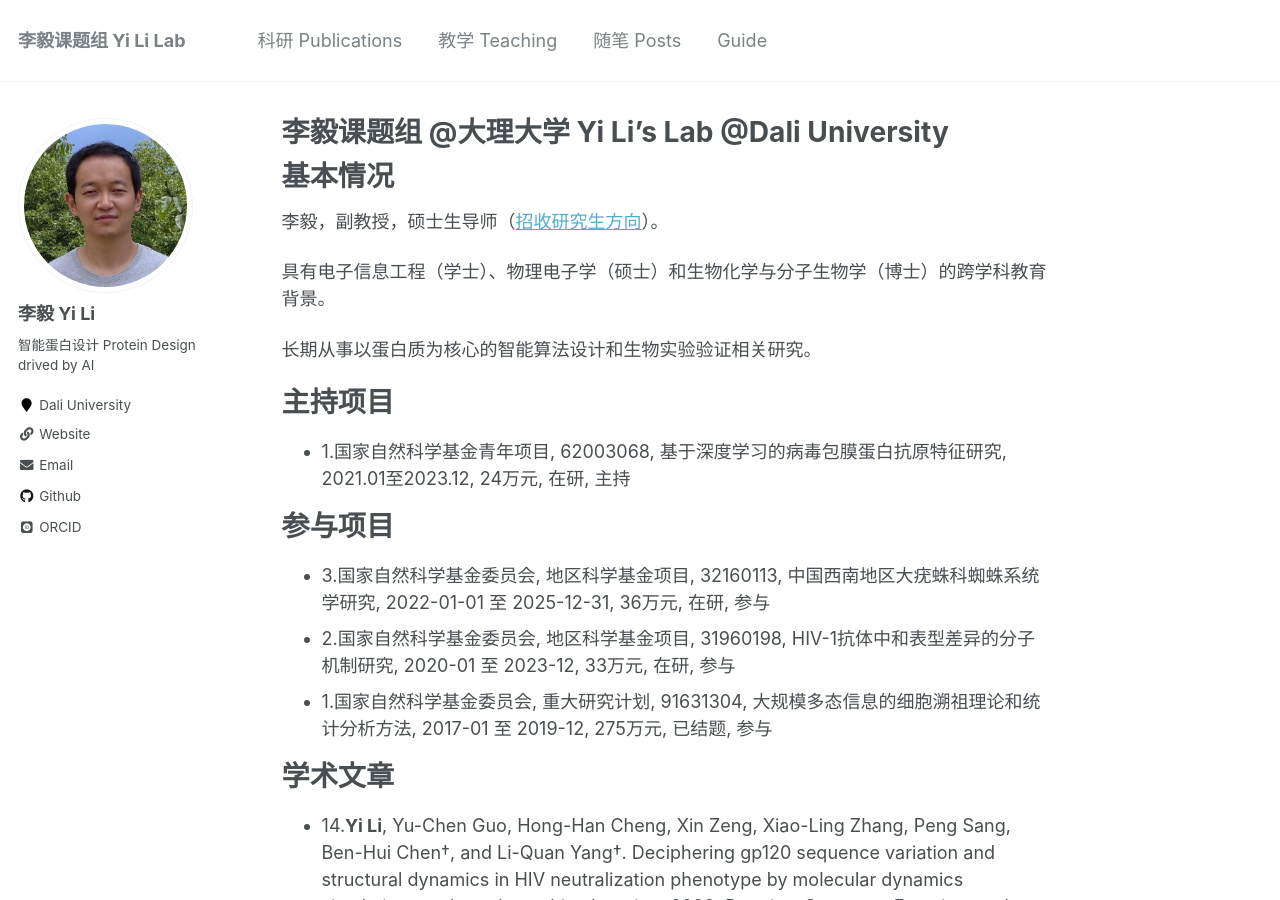
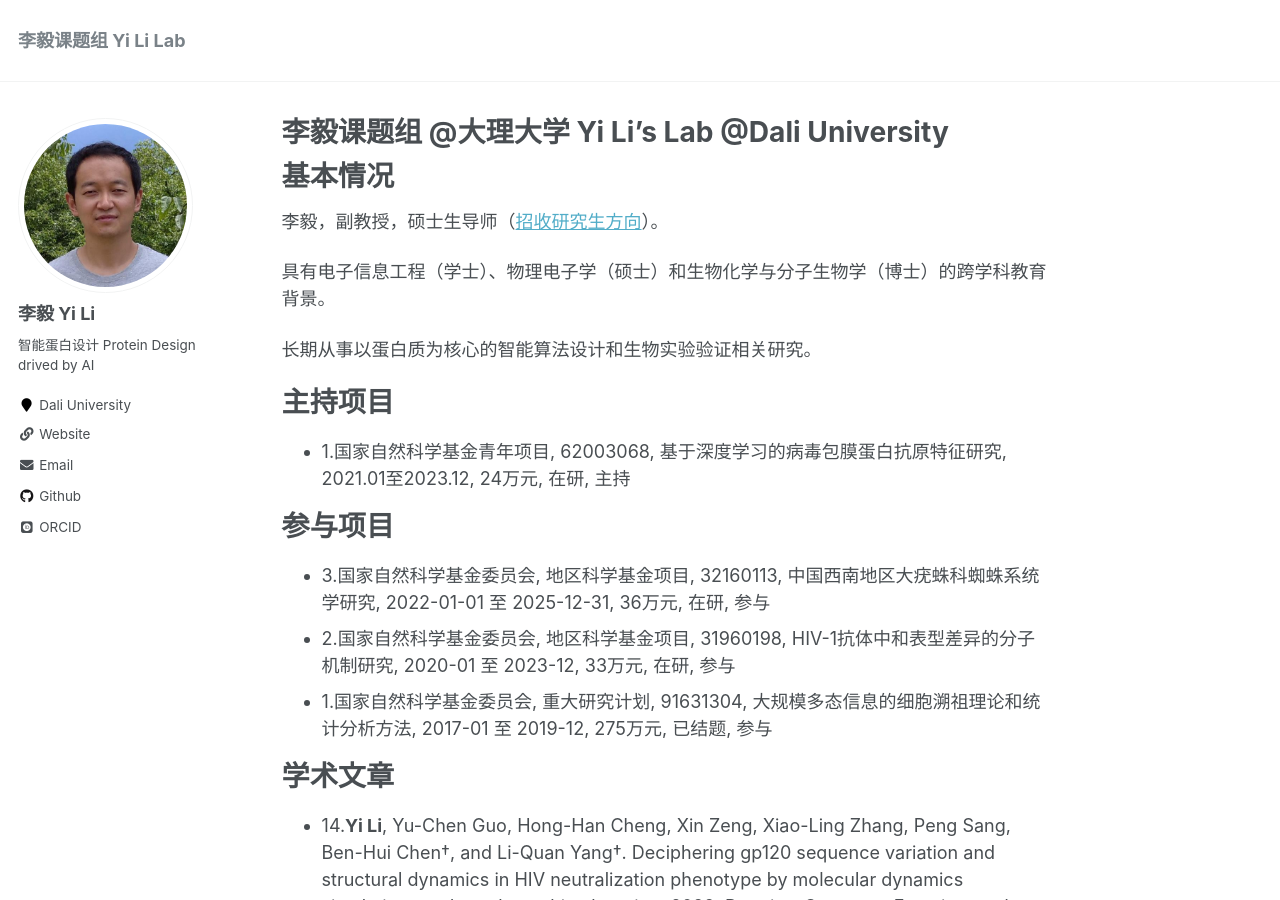
Before and after one commit to liyigerry/liyigerry.github.io, a Jekyll site: the page built from _pages/about.md, in a window 1280 px wide and 900 px high. Built offline with Jekyll 4.4.1, drawn with Linux system fonts in a browser that asks for light colours; some web fonts are replaced.

Commit message:
Update navigation.yml

```diff
--- a/_data/navigation.yml
+++ b/_data/navigation.yml
@@ -1,13 +1,2 @@
 # main links links
 main:
-  - title: "科研 Publications"
-    url: /publications/
-
-  - title: "教学 Teaching"
-    url: /teaching/
-
-  - title: "随笔 Posts"
-    url: /posts/
-
-  - title: "Guide"
-    url: /markdown/
```
